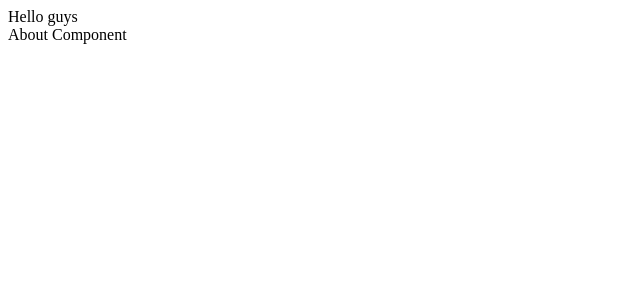
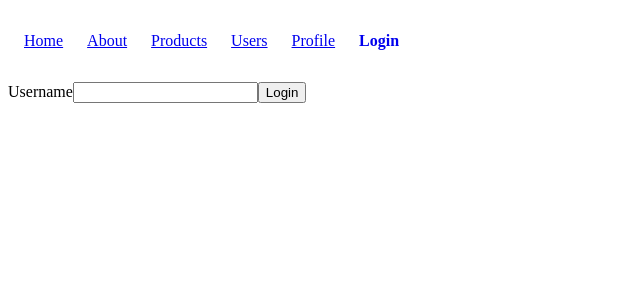
Before and after one commit to kuldeeppanwar123/React-js, a React (Vite) app: page /login in a window 1280 px wide. Shown: the top 300 px of the page, without its empty margins (0-640 px from the left). Built offline with nearby package versions, Linux system fonts and the light colour scheme.

Commit message:
day 15: lazy loadin

```diff
--- a/src/App.jsx
+++ b/src/App.jsx
@@ -1,13 +1,11 @@
 import Main from "./Day-14-02-react-router/Main"
-// import LazyLoad from "./Day-15-01-react-router/LazyLoad"
-import Preload from "./Day-15-01-react-router/Preload"
 
 
 
 function App() {
   return (
     <>
-      <Preload/>
+      <Main/>
     </>
   )
 }
--- a/src/Day-14-02-react-router/App.jsx
+++ b/src/Day-14-02-react-router/App.jsx
@@ -12,12 +12,16 @@ import NewProducts from './components/NewProducts'
 import Users from './components/Users'
 import UserDetails from './components/UserDetails'
 import Admin from './components/Admin'
+import Profile from './components/Profile'
+import { AuthProvider } from './components/auth'
+import Login from './components/Login'
+import RequireAuth from './components/RequireAuth'
 const LazyAbout = React.lazy(() => import('./components/About'))
 console.log({LazyAbout})
 
 function App() {
   return (
-    <Container>
+    <AuthProvider>
       <Navbar/>
       <Routes>
         <Route path='/' element={<Home/>}/>
@@ -32,9 +36,11 @@ function App() {
           <Route path=':userId' element={<UserDetails/>}/>    {/* user/100  */}
           <Route path='admin' element={<Admin/>}/>            {/* users/admin */}
         </Route>
+        <Route path='profile' element={<RequireAuth><Profile/></RequireAuth>}/>
+        <Route path = 'login' element = {<Login/>}/>
         <Route path='*' element={<NoMatch/>}/>
       </Routes>
-    </Container>
+    </AuthProvider>
   )
 }
 
--- /dev/null
+++ b/src/Day-14-02-react-router/components/Login.jsx
@@ -0,0 +1,26 @@
+import React, { useState } from 'react'
+import { useAuth } from './auth'
+import { useLocation, useNavigate } from 'react-router-dom'
+
+function Login() {
+  const [user, setUser] = useState('')
+  const auth = useAuth()
+  const navigate = useNavigate()
+  const location = useLocation()
+  console.log({location})
+  const redirectPath = location.state?.path || '/'
+
+  const handleLogin = () =>{
+    auth.login(user)
+    navigate(redirectPath, {replace: true})
+  }
+  return (
+    <div>
+      <label htmlFor="username">Username</label>
+      <input type="text" name='username' id='username' onChange={(e)=>{setUser(e.target.value)}} />
+      <button onClick={handleLogin}>Login</button>
+    </div>
+  )
+}
+
+export default Login
--- a/src/Day-14-02-react-router/components/Navbar.jsx
+++ b/src/Day-14-02-react-router/components/Navbar.jsx
@@ -1,8 +1,10 @@
 import { Stack } from '@mui/material'
 import React from 'react'
 import { Link, NavLink } from 'react-router-dom'
+import { useAuth } from './auth'
 
 function Navbar() {
+  const auth = useAuth();
   const navLinkStyle = (obj) => {
     return {
       fontWeight: obj.isActive ? 'bold' : 'normal',
@@ -15,6 +17,10 @@ function Navbar() {
       <NavLink style = {navLinkStyle} to = '/about'>About</NavLink>
       <NavLink style = {navLinkStyle} to = '/products'>Products</NavLink>
       <NavLink style = {navLinkStyle} to = '/users'>Users</NavLink>
+      <NavLink style = {navLinkStyle} to = '/profile'>Profile</NavLink>
+      {
+        !auth.user && <NavLink style = {navLinkStyle} to = '/login'>Login</NavLink>
+      }
     </Stack>
   )
 }
--- /dev/null
+++ b/src/Day-14-02-react-router/components/Profile.jsx
@@ -0,0 +1,21 @@
+import React from 'react'
+import { useAuth } from './auth'
+import { useNavigate } from 'react-router-dom';
+
+function Profile() {
+  const auth = useAuth();
+  const navigate = useNavigate();
+  const handleLogout = () => {
+    auth.logout();
+    navigate('/')
+  }
+
+  return (
+    <div>
+      <div>Welcome! {auth.user}</div>
+      <button onClick={handleLogout}>logout</button>
+    </div>
+  )
+}
+
+export default Profile
--- /dev/null
+++ b/src/Day-14-02-react-router/components/RequireAuth.jsx
@@ -0,0 +1,15 @@
+import React from 'react'
+import { useAuth } from './auth'
+import { Navigate, useLocation} from 'react-router-dom';
+
+function RequireAuth({children}) {
+  const auth = useAuth();
+  const location = useLocation();
+
+  if(!auth.user) {
+    return <Navigate to='/login' state={{path: location.pathname}} />
+  }
+  return children
+}
+
+export default RequireAuth
--- /dev/null
+++ b/src/Day-14-02-react-router/components/auth.jsx
@@ -0,0 +1,25 @@
+import { useState, createContext, useContext } from "react";
+
+const AuthContext = createContext(null)
+
+export const AuthProvider = ({children}) => {
+  const [user, setUser] = useState(null)
+
+  const login = (user) => {
+    setUser(user)
+  }
+
+  const logout = () => {
+    setUser(null)
+  }
+
+  return (
+    <AuthContext.Provider value={{user, login, logout}}>
+      {children}
+    </AuthContext.Provider>
+  )
+}
+
+export const useAuth = () => {
+  return useContext(AuthContext)
+}
```
Also changed, not shown: src/Day-15-02-lazy-loading/About.jsx (added, +9 -0 lines), src/Day-15-02-lazy-loading/Home.jsx (added, +9 -0 lines), src/Day-15-02-lazy-loading/Index.jsx (added, +9 -0 lines), src/Day-15-02-lazy-loading/Main.jsx (added, +35 -0 lines).
